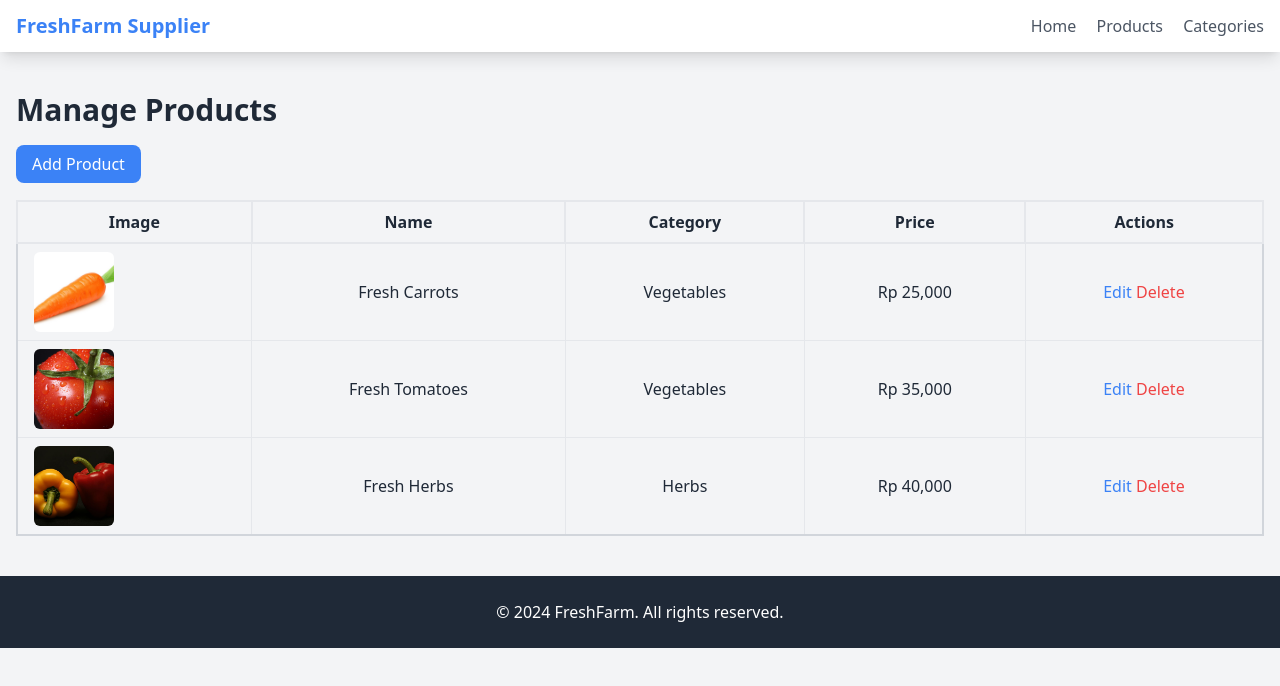
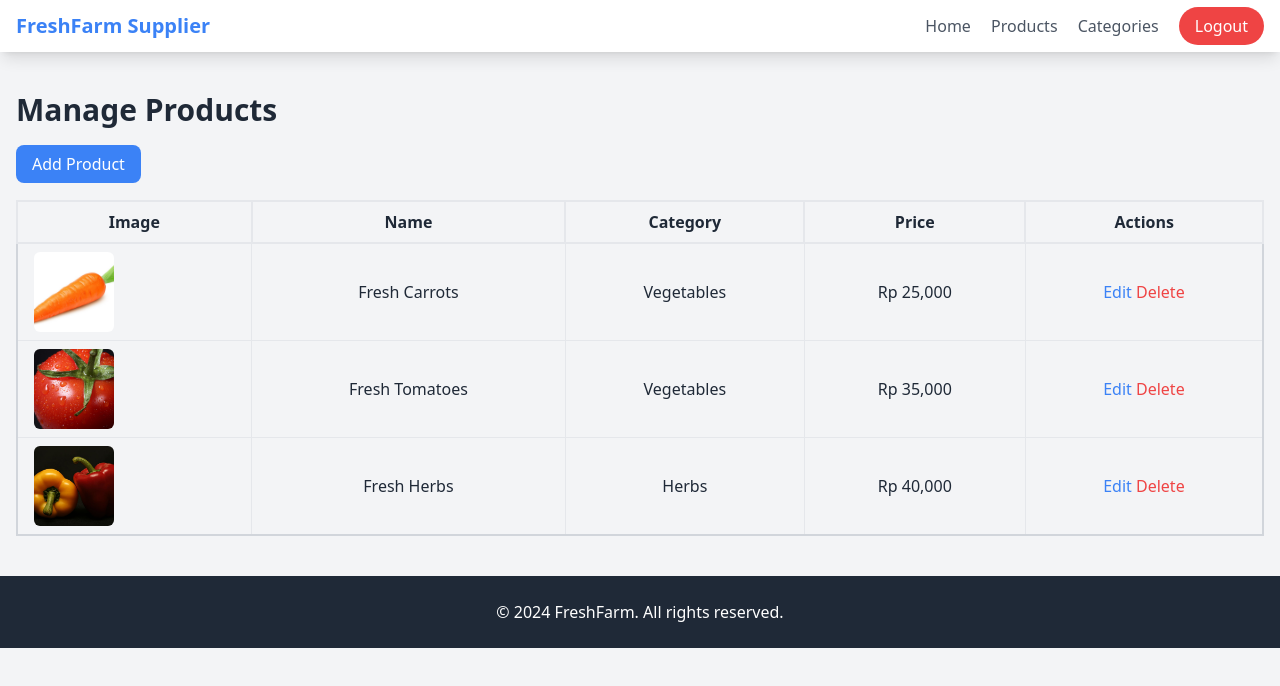
Before and after one commit to farreladitya/freshfarm-static, a website: page admin.html in a window 1280 px wide. Drawn offline with nearby package versions, Linux system fonts and the light colour scheme.

Commit message:
Update admin.html

```diff
--- a/admin.html
+++ b/admin.html
@@ -29,6 +29,12 @@
           <a href="categories.html" class="text-gray-600 hover:text-blue-500"
             >Categories</a
           >
+          <a
+          href="login.html"
+          class="bg-red-500 hover:bg-red-600 text-white px-4 py-2 rounded-full"
+        >
+          Logout
+        </a>
         </div>
       </div>
     </nav>
```
